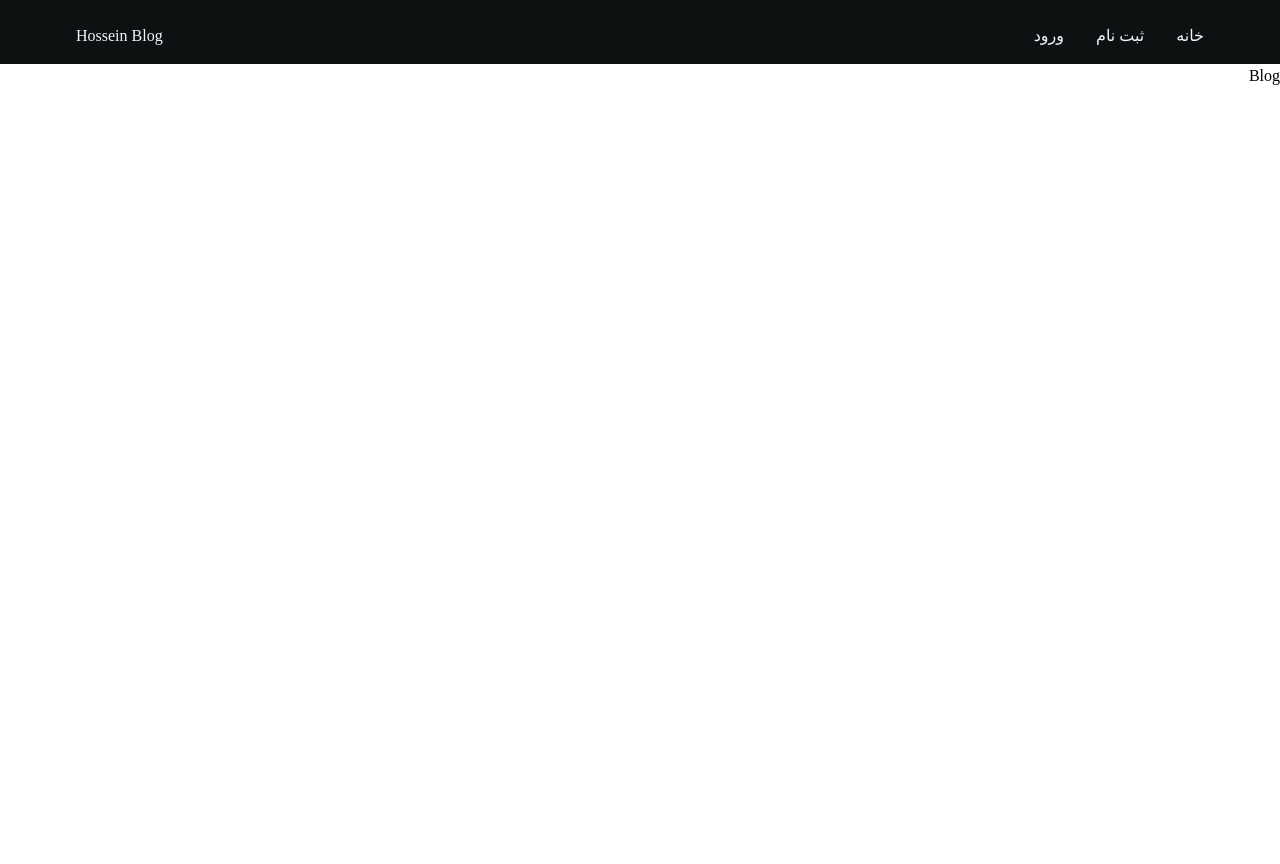
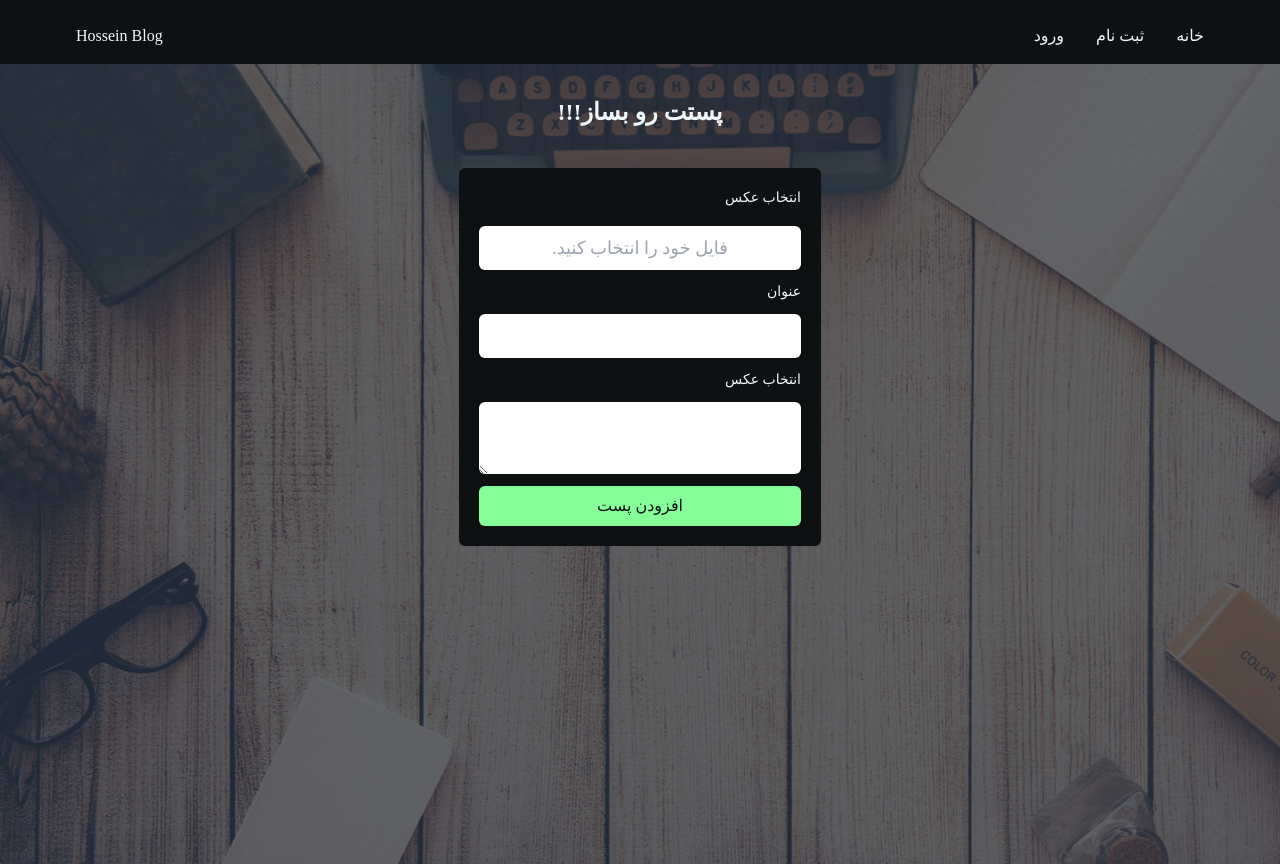
Before and after one commit to Hossein1371za/mini-blog-react-js-taiwind, a React (Vite) app: page /blog in a window 1280 px wide. Before the commit the page ends 800 px from the top, so only its background shows below. Built offline with nearby package versions, Linux system fonts and the light colour scheme; a small style sheet from the web is missing.

Commit message:
blog-body section

```diff
--- a/src/components/navbar/Header.jsx
+++ b/src/components/navbar/Header.jsx
@@ -6,7 +6,7 @@ import { Link } from "react-router-dom";
 
 const Header = () => {
   return (
-    <header className="w-full bg-primary text-accent relative h-16">
+    <header className="w-full bg-primary text-accent relative h-16 z-40">
       <div className="container mx-auto flex items-center justify-between py-4 lg:py-6">
       <NavMobile />
       <Nav containerstyles="hidden lg:flex items-center justify-center gap-x-8" linkstyles="flex items-center gap-x-8"/>
--- a/src/components/navbar/Nav.jsx
+++ b/src/components/navbar/Nav.jsx
@@ -1,4 +1,4 @@
-import React, { useState } from "react";
+import React from "react";
 import { NavLink,useNavigate } from "react-router-dom";
 
 const Nav = ({ containerstyles, linkstyles }) => {
--- a/src/pages/Blog.jsx
+++ b/src/pages/Blog.jsx
@@ -2,7 +2,27 @@ import React from 'react'
 
 const Blog = () => {
   return (
-    <div>Blog</div>
+    <div className="bg-blog bg-no-repeat bg-cover bg-center h-screen text-accent">
+     <div className='flex flex-col items-center h-full'>
+      <h1 className='text-2xl font-extrabold pb-10 mt-8'>پستت رو بساز!!!</h1>
+      <form className='bg-primary p-5 rounded-md flex flex-col gap-y-3'>
+        <div className='flex flex-col gap-y-3 relative'>
+          <label className='text-sm'>انتخاب عکس</label>
+          <input className='input bg-accent opacity-0 z-20' type='file' />
+          <input placeholder='فایل خود را انتخاب کنید.' type='text' className='absolute input w-full z-0 bottom-0 text-center'/>
+        </div>
+        <div className='flex flex-col gap-y-3'>
+          <label className='text-sm'>عنوان</label>
+          <input className='input' type='text' />
+        </div>
+        <div className='flex flex-col gap-y-3'>
+          <label className='text-sm'>انتخاب عکس</label>
+          <textarea className='input'></textarea>
+        </div>
+        <button className='bg-secondary rounded-md w-full text-primary py-2' type='submit'>افزودن پست</button>
+      </form>
+     </div>
+    </div>
   )
 }
 
--- a/tailwind.config.js
+++ b/tailwind.config.js
@@ -20,7 +20,8 @@ export default {
       },
       backgroundImage: {
         login : "url('./assets/images/login.svg')",
-        register :"url('./assets/images/register.svg')"
+        register :"url('./assets/images/register.svg')",
+        blog :"url('./assets/images/blog.jpg')",
       },
       container: {
         center: true,
```
